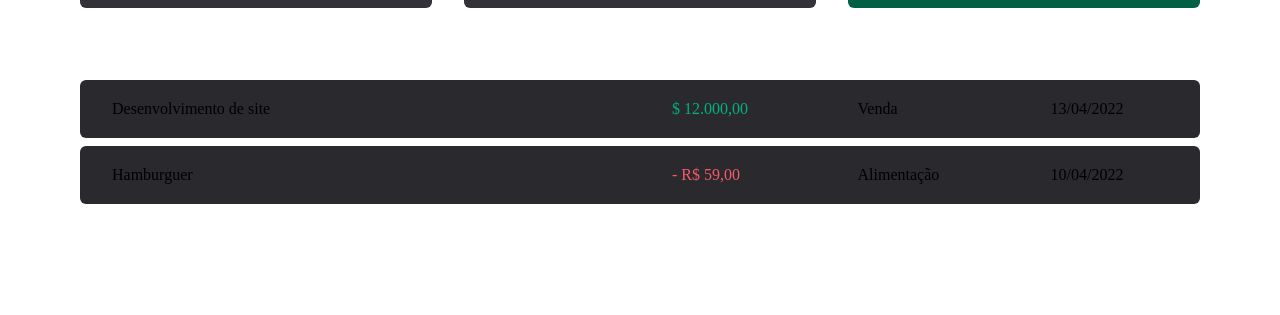
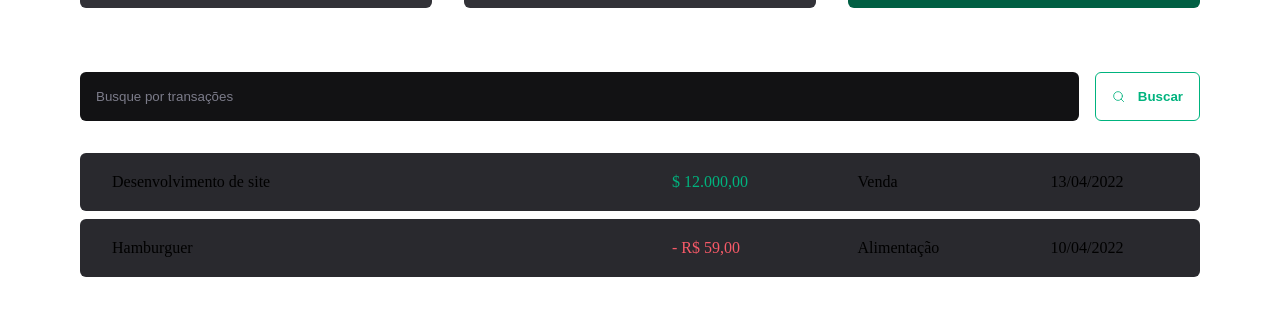
Before and after one commit to lucasroseti/ignite-reactjs-dtmoney, a React (Vite) app: page / in a window 1280 px wide. Shown: the part 279-594 px from the top of the page. Built offline with nearby package versions, Linux system fonts and the light colour scheme.

Commit message:
Search form
Search Form component

```diff
--- /dev/null
+++ b/src/pages/Transactions/components/SearchForm/index.tsx
@@ -0,0 +1,14 @@
+import { MagnifyingGlass } from 'phosphor-react'
+import { SearchFormContainer } from './styles'
+
+export function SearchForm() {
+  return (
+    <SearchFormContainer>
+      <input type="text" placeholder="Busque por transações" />
+      <button type="submit">
+        <MagnifyingGlass />
+        Buscar
+      </button>
+    </SearchFormContainer>
+  )
+}
--- /dev/null
+++ b/src/pages/Transactions/components/SearchForm/styles.ts
@@ -0,0 +1,40 @@
+import styled from 'styled-components'
+
+export const SearchFormContainer = styled.form`
+  display: flex;
+  gap: 1rem;
+
+  input {
+    flex: 1;
+    border-radius: 6px;
+    border: 0;
+    background: ${({ theme }) => theme['gray-900']};
+    color: ${({ theme }) => theme['gray-300']};
+    padding: 1rem;
+
+    &::placeholder {
+      color: ${({ theme }) => theme['gray-500']};
+    }
+  }
+
+  button {
+    display: flex;
+    align-items: center;
+    gap: 0.75rem;
+
+    border: 0;
+    padding: 1rem;
+    background: transparent;
+    border: 1px solid ${({ theme }) => theme['green-300']};
+    color: ${({ theme }) => theme['green-300']};
+    font-weight: bold;
+    border-radius: 6px;
+
+    &:hover {
+      background: ${({ theme }) => theme['green-500']};
+      border-color: ${({ theme }) => theme['green-500']};
+      color: ${({ theme }) => theme.white};
+      transition: background-color 0.2s, color 0.2s, border-color 0.2s;
+    }
+  }
+`
--- a/src/pages/Transactions/index.tsx
+++ b/src/pages/Transactions/index.tsx
@@ -1,5 +1,6 @@
 import { Header } from '../../components/Header'
 import { Summary } from '../../components/Summary'
+import { SearchForm } from './components/SearchForm'
 
 import {
   TransactionsContainer,
@@ -15,6 +16,8 @@
       <Summary />
 
       <TransactionsContent>
+        <SearchForm />
+
         <TransactionsTable>
           <tbody>
             <tr>
--- a/src/pages/Transactions/styles.ts
+++ b/src/pages/Transactions/styles.ts
@@ -16,7 +16,7 @@
   width: 100%;
   border-collapse: separate;
   border-spacing: 0 0.5rem;
-  /* margin-top: 1.5rem; */
+  margin-top: 1.5rem;
 
   td {
     padding: 1.25rem 2rem;
```
